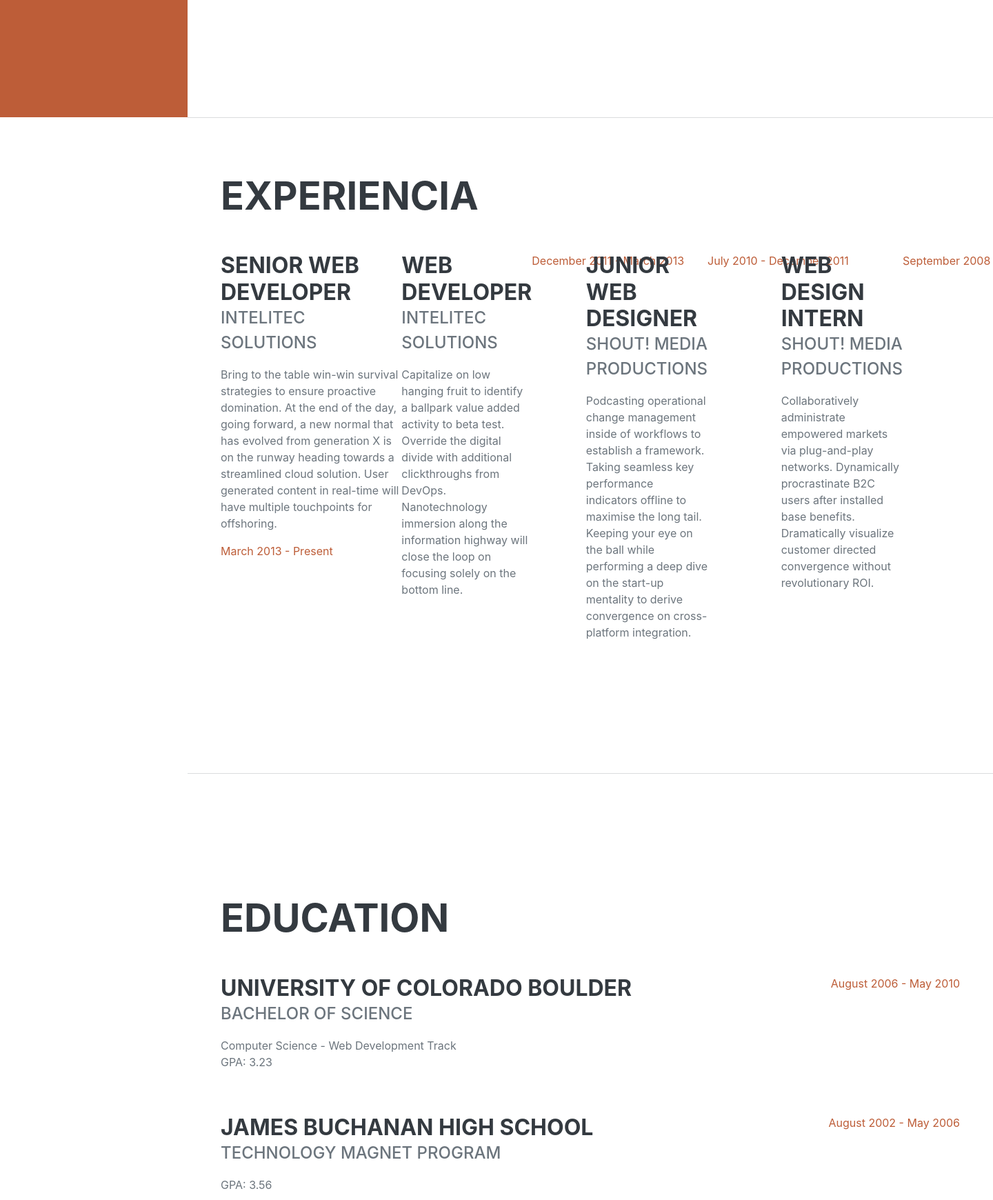
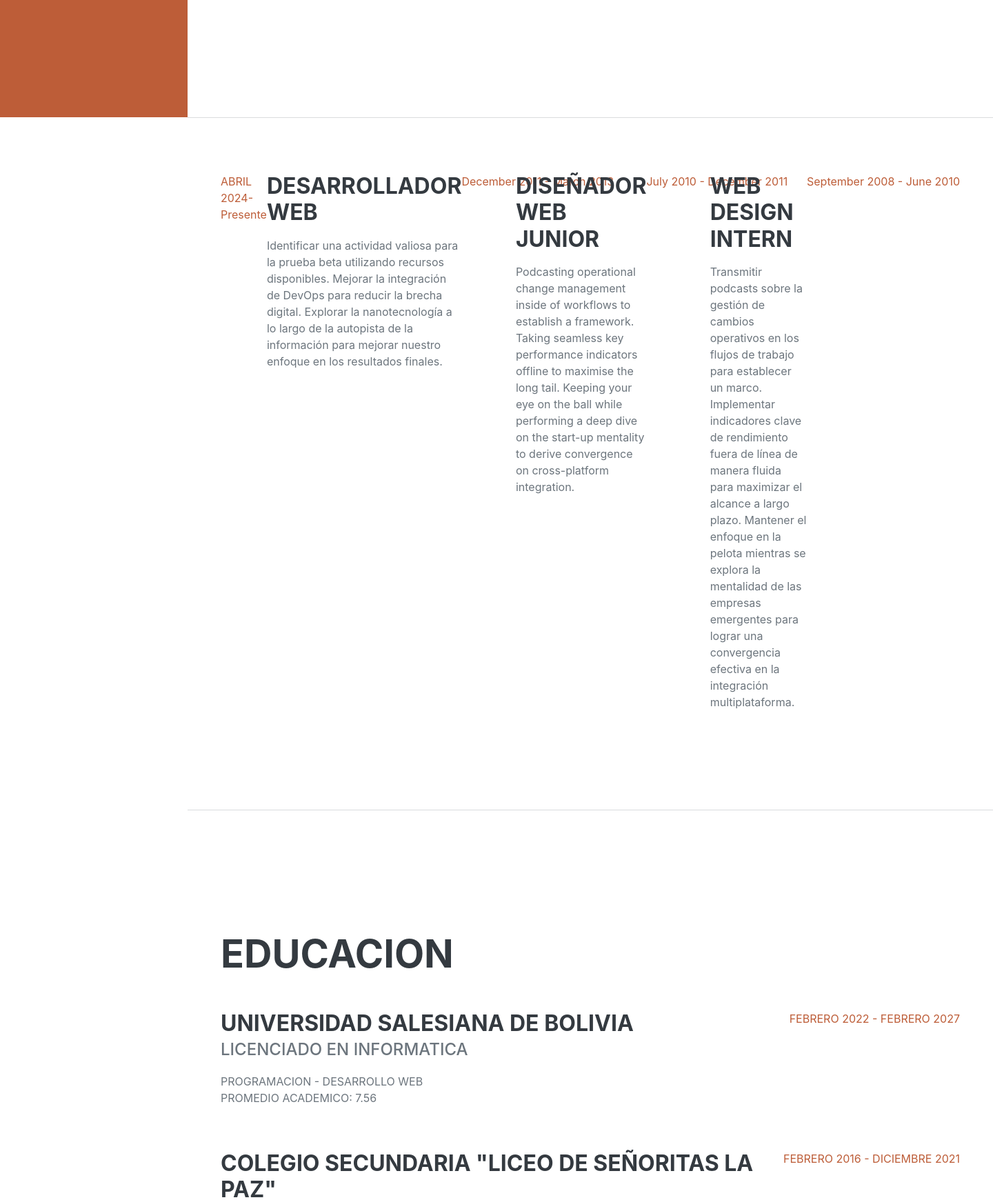
Before and after one commit to AnnelMN/myportfolio, a Django app: page / in a window 1440 px wide; the page is wider, and only the part inside the window is pictured. Shown: the part 630-2370 px from the top of that part at 69% size. Run offline with Django 5.2, Linux system fonts and the light colour scheme; some libraries are stand-ins or nearby versions; some web fonts are replaced.

Commit message:
CAMBIE LOS DATOS DE MI PORTAFOLIO

```diff
--- a/templates/index.html
+++ b/templates/index.html
@@ -61,27 +61,23 @@
             <!-- Experience-->
             <section class="resume-section" id="experience">
                 <div class="resume-section-content">
-                    <h2 class="mb-5">Experiencia</h2>
                     <div class="d-flex flex-column flex-md-row justify-content-between mb-5">
                         <div class="flex-grow-1">
-                            <h3 class="mb-0">Senior Web Developer</h3>
-                            <div class="subheading mb-3">Intelitec Solutions</div>
-                            <p>Bring to the table win-win survival strategies to ensure proactive domination. At the end of the day, going forward, a new normal that has evolved from generation X is on the runway heading towards a streamlined cloud solution. User generated content in real-time will have multiple touchpoints for offshoring.</p>
 
-                        <div class="flex-shrink-0"><span class="text-primary">March 2013 - Present</span></div>
+                        <div class="flex-shrink-0"><span class="text-primary">ABRIL 2024- Presente</span></div>
                     </div>
                     <div class="d-flex flex-column flex-md-row justify-content-between mb-5">
                         <div class="flex-grow-1">
-                            <h3 class="mb-0">Web Developer</h3>
-                            <div class="subheading mb-3">Intelitec Solutions</div>
-                            <p>Capitalize on low hanging fruit to identify a ballpark value added activity to beta test. Override the digital divide with additional clickthroughs from DevOps. Nanotechnology immersion along the information highway will close the loop on focusing solely on the bottom line.</p>
+                            <h3 class="mb-0">DESARROLLADOR WEB</h3>
+                            <div class="subheading mb-3"></div>
+                            <p>Identificar una actividad valiosa para la prueba beta utilizando recursos disponibles. Mejorar la integración de DevOps para reducir la brecha digital. Explorar la nanotecnología a lo largo de la autopista de la información para mejorar nuestro enfoque en los resultados finales.</p>
                         </div>
                         <div class="flex-shrink-0"><span class="text-primary">December 2011 - March 2013</span></div>
                     </div>
                     <div class="d-flex flex-column flex-md-row justify-content-between mb-5">
                         <div class="flex-grow-1">
-                            <h3 class="mb-0">Junior Web Designer</h3>
-                            <div class="subheading mb-3">Shout! Media Productions</div>
+                            <h3 class="mb-0">DISEÑADOR WEB JUNIOR</h3>
+                            <div class="subheading mb-3"></div>
                             <p>Podcasting operational change management inside of workflows to establish a framework. Taking seamless key performance indicators offline to maximise the long tail. Keeping your eye on the ball while performing a deep dive on the start-up mentality to derive convergence on cross-platform integration.</p>
                         </div>
                         <div class="flex-shrink-0"><span class="text-primary">July 2010 - December 2011</span></div>
@@ -89,8 +85,8 @@
                     <div class="d-flex flex-column flex-md-row justify-content-between">
                         <div class="flex-grow-1">
                             <h3 class="mb-0">Web Design Intern</h3>
-                            <div class="subheading mb-3">Shout! Media Productions</div>
-                            <p>Collaboratively administrate empowered markets via plug-and-play networks. Dynamically procrastinate B2C users after installed base benefits. Dramatically visualize customer directed convergence without revolutionary ROI.</p>
+                            <div class="subheading mb-3"></div>
+                            <p>Transmitir podcasts sobre la gestión de cambios operativos en los flujos de trabajo para establecer un marco. Implementar indicadores clave de rendimiento fuera de línea de manera fluida para maximizar el alcance a largo plazo. Mantener el enfoque en la pelota mientras se explora la mentalidad de las empresas emergentes para lograr una convergencia efectiva en la integración multiplataforma.</p>
                         </div>
                         <div class="flex-shrink-0"><span class="text-primary">September 2008 - June 2010</span></div>
                     </div>
@@ -100,23 +96,23 @@
             <!-- Education-->
             <section class="resume-section" id="education">
                 <div class="resume-section-content">
-                    <h2 class="mb-5">Education</h2>
+                    <h2 class="mb-5">EDUCACION</h2>
                     <div class="d-flex flex-column flex-md-row justify-content-between mb-5">
                         <div class="flex-grow-1">
-                            <h3 class="mb-0">University of Colorado Boulder</h3>
-                            <div class="subheading mb-3">Bachelor of Science</div>
-                            <div>Computer Science - Web Development Track</div>
-                            <p>GPA: 3.23</p>
+                            <h3 class="mb-0">UNIVERSIDAD SALESIANA DE BOLIVIA</h3>
+                            <div class="subheading mb-3">LICENCIADO EN INFORMATICA</div>
+                            <div>PROGRAMACION - DESARROLLO WEB</div>
+                            <p>PROMEDIO ACADEMICO: 7.56</p>
                         </div>
-                        <div class="flex-shrink-0"><span class="text-primary">August 2006 - May 2010</span></div>
+                        <div class="flex-shrink-0"><span class="text-primary">FEBRERO 2022 - FEBRERO 2027</span></div>
                     </div>
                     <div class="d-flex flex-column flex-md-row justify-content-between">
                         <div class="flex-grow-1">
-                            <h3 class="mb-0">James Buchanan High School</h3>
-                            <div class="subheading mb-3">Technology Magnet Program</div>
-                            <p>GPA: 3.56</p>
+                            <h3 class="mb-0">COLEGIO SECUNDARIA "LICEO DE SEÑORITAS LA PAZ"</h3>
+                            <div class="subheading mb-3"></div>
+                            <p>PROMEDIO ACADEMICO: 7.56</p>
                         </div>
-                        <div class="flex-shrink-0"><span class="text-primary">August 2002 - May 2006</span></div>
+                        <div class="flex-shrink-0"><span class="text-primary">FEBRERO 2016 - DICIEMBRE 2021</span></div>
                     </div>
                 </div>
             </section>
@@ -124,13 +120,12 @@
             <!-- Skills-->
             <section class="resume-section" id="skills">
                 <div class="resume-section-content">
-                    <h2 class="mb-5">Skills</h2>
+                    <h2 class="mb-5">HABILIDADES</h2>
                     <div class="subheading mb-3">Programming Languages & Tools</div>
                     <ul class="list-inline dev-icons">
                         <li class="list-inline-item"><i class="fab fa-html5"></i></li>
                         <li class="list-inline-item"><i class="fab fa-css3-alt"></i></li>
                         <li class="list-inline-item"><i class="fab fa-js-square"></i></li>
-                        <li class="list-inline-item"><i class="fab fa-angular"></i></li>
                         <li class="list-inline-item"><i class="fab fa-react"></i></li>
                         <li class="list-inline-item"><i class="fab fa-node-js"></i></li>
                         <li class="list-inline-item"><i class="fab fa-sass"></i></li>
@@ -165,9 +160,9 @@
             <!-- Interests-->
             <section class="resume-section" id="interests">
                 <div class="resume-section-content">
-                    <h2 class="mb-5">Interests</h2>
-                    <p>Apart from being a web developer, I enjoy most of my time being outdoors. In the winter, I am an avid skier and novice ice climber. During the warmer months here in Colorado, I enjoy mountain biking, free climbing, and kayaking.</p>
-                    <p class="mb-0">When forced indoors, I follow a number of sci-fi and fantasy genre movies and television shows, I am an aspiring chef, and I spend a large amount of my free time exploring the latest technology advancements in the front-end web development world.</p>
+                    <h2 class="mb-5">INTERESES</h2>
+                    <p>Además de ser desarrolladora web, disfruto pasando la mayor parte de mi tiempo libre de manera variada. Me encanta leer, cantar, contemplar paisajes, escuchar música y especialmente disfruto del otoño.</p>
+                    <p class="mb-0">Cuando me veo obligado a permanecer en casa, sigo una serie de películas y programas de televisión de género de animadas y acción, soy un aspirante a la arquitectura y paso gran parte de mi tiempo libre explorando los últimos avances tecnológicos en el mundo del desarrollo web front-end.</p>
                 </div>
             </section>
             <hr class="m-0" />
```
